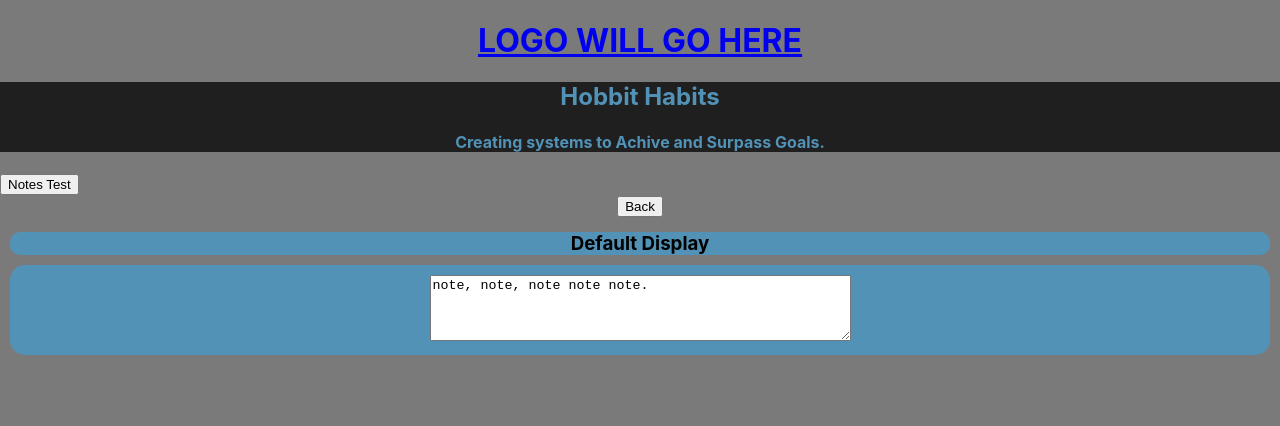
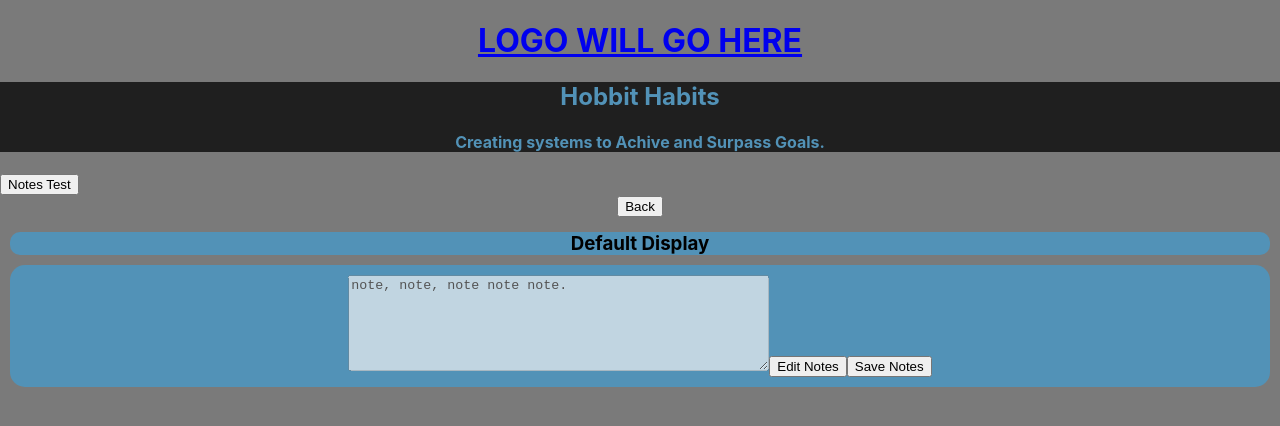
Before and after one commit to Andygurl5566/Be-better, a React (Create React App) app: page /notes-page in a window 1280 px wide. Shown: the top 426 px of the page. Built offline with nearby package versions, Linux system fonts and the light colour scheme; data requests are answered from the project's data file.

Commit message:
can now edit notes for chosen habits

```diff
--- a/src/Components/ChosenHabits.js
+++ b/src/Components/ChosenHabits.js
@@ -11,7 +11,7 @@ function ChosenHabits({chosenHabit, setDisplayHabit}){
             <h3 className ="containerTitle">{chosenHabit.name}</h3>
             <div className = "Habbit">
                 <h3>{chosenHabit.notes}</h3>
-                <h1>📖</h1>
+                <img src = {chosenHabit.image} alt = {chosenHabit.name}/>
                 <button onClick={handleDetail}>Details</button>
             </div>
         </div>
--- a/src/Components/HabitNotes.js
+++ b/src/Components/HabitNotes.js
@@ -1,10 +1,28 @@
+import {useState} from 'react'
+
 
 function HabitNotes({displayHabit}){
+
+    const [noteText, setNoteText] = useState(displayHabit.notes)
+    const [disabled, setDisabled] =useState(true)
+
+    const handleChange = (e) => {
+        let temp = e.target.value
+        setNoteText(temp)
+    }
+
+    const handleEdit = () => {
+        setDisabled(!disabled)
+        setNoteText(displayHabit.notes)
+    }
+
     return(
         <div>
             <h3 className ="containerTitle">{displayHabit.name}</h3>
                 <div className = "notes" >
-                <textarea rows="4" cols="50" value={displayHabit.notes}></textarea>
+                <textarea disabled={disabled} onChange={handleChange} rows="6" cols="50" value={disabled? displayHabit.notes : noteText}></textarea>
+                <button onClick={handleEdit}>Edit Notes</button>
+                <button>Save Notes</button>
                 </div>
         </div>
     )
```
